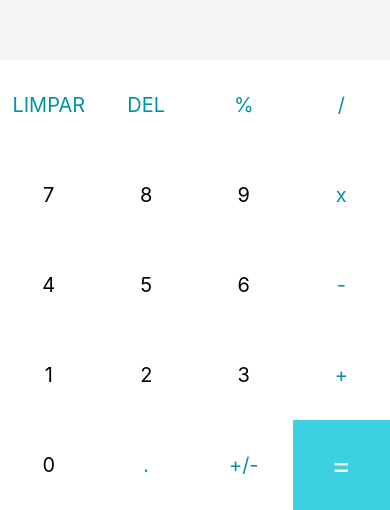
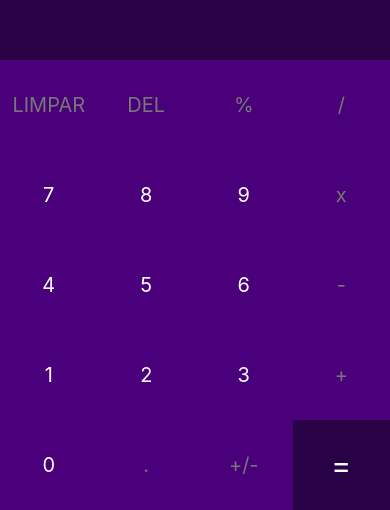
Before and after one commit to Erick-Andrade/ReactNative-Calculadora, a React Native app: screen / in a window 390 px wide. Shown: the part 334-844 px from the top of the page. Built offline with nearby package versions, Linux system fonts and the light colour scheme.

Commit message:
Aplicado a estlização desejada

```diff
--- a/App.js
+++ b/App.js
@@ -73,12 +73,12 @@ export default function App() {
 
         {buttons.map((button) =>
           button === '=' ? // Mapeamento do botão =
-        <TouchableOpacity onPress={() => handleInput(button)} key={button} style={[styles.button, {backgroundColor: '#3dd0e3'}]}>
+        <TouchableOpacity onPress={() => handleInput(button)} key={button} style={[styles.button, {backgroundColor: '#290147'}]}>
           <Text style={[styles.textButton, {color: "white", fontSize: 30}]}>{button}</Text>
         </TouchableOpacity>
           : // Mapeamento dos outros botões
           <TouchableOpacity onPress={() => handleInput(button)} key={button} style={styles.button}>
-            <Text style={[styles.textButton, {color: typeof(button) === 'number' ? 'black': '#0093a6'}]}>{button}</Text>
+            <Text style={[styles.textButton, {color: typeof(button) === 'number' ? 'white': '#777'}]}>{button}</Text>
           </TouchableOpacity>
         )}
       </View>
@@ -94,17 +94,17 @@ const styles = StyleSheet.create({
   results: {
     flex: 2,
     justifyContent: "center",
-    backgroundColor: "#f5f5f5"
+    backgroundColor: "#290147",
   },
   resultText: {
-    color: "#282F38",
+    color: "white",
     fontSize: 32,
     fontWeight: "bold",
     padding: 12,
     textAlign: "right"
   },
   historyText:{
-    color: "#7c7c7c",
+    color: "#777",
     fontSize: 20,
     marginRight: 10,
     alignSelf: 'flex-end',
@@ -114,7 +114,7 @@ const styles = StyleSheet.create({
     flexWrap: 'wrap',
   },
   button: {
-    backgroundColor: 'white',
+    backgroundColor: "#49007a",
     alignItems: 'center',
     justifyContent: 'center',
     minWidth: 90,
```
